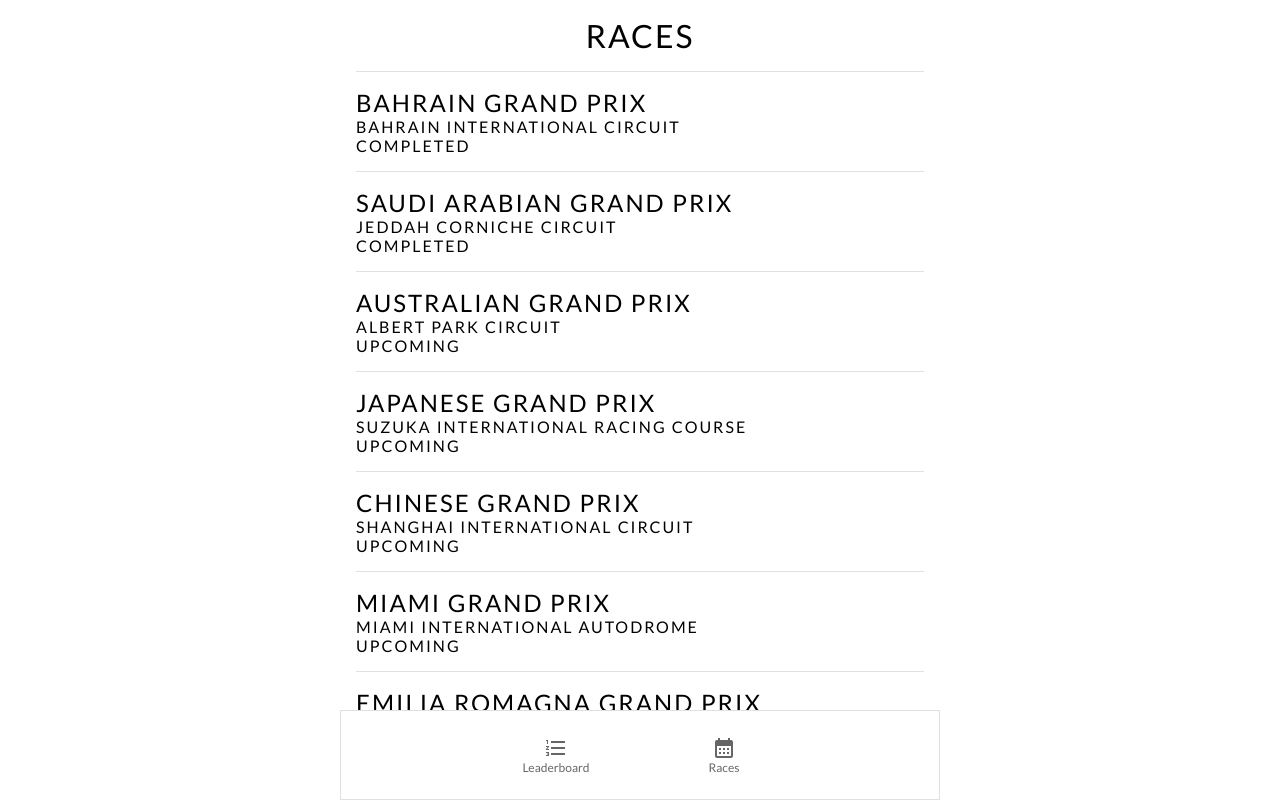
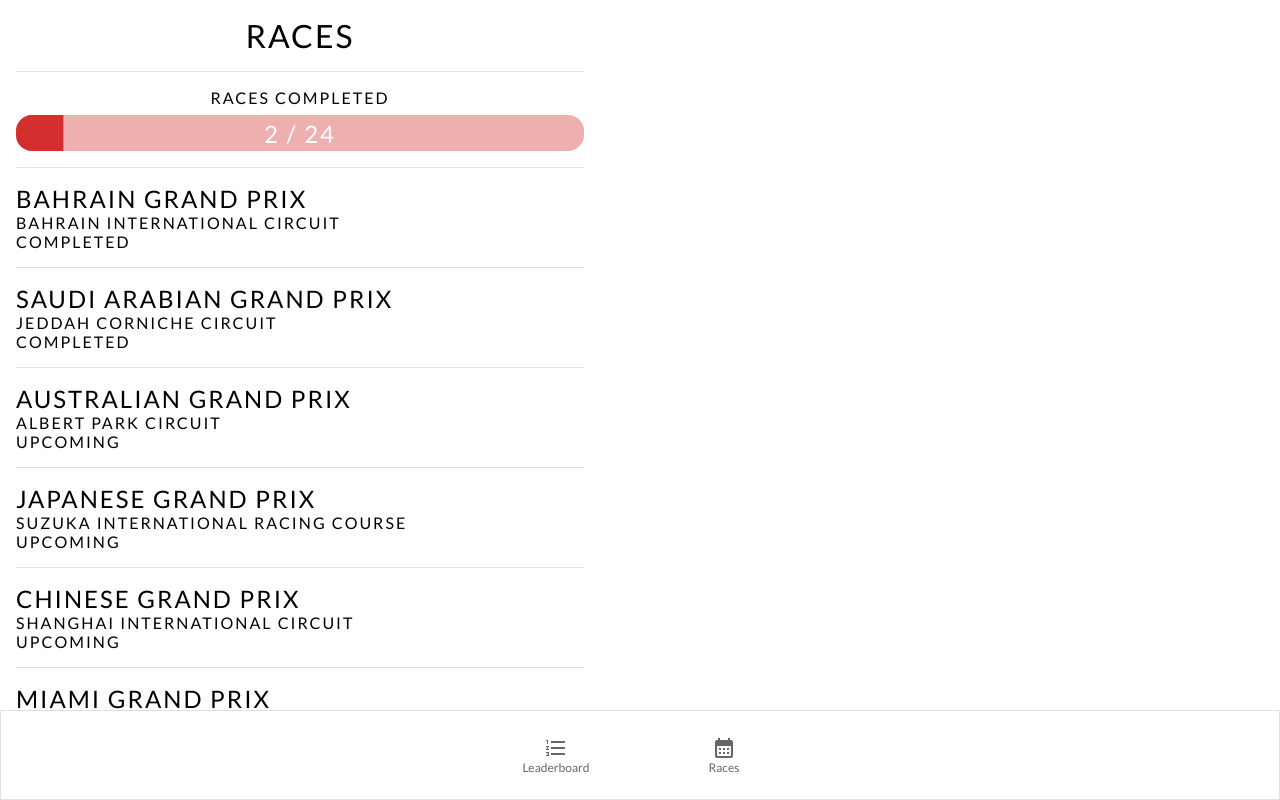
Before and after one commit to JamesCrawley/f1-2024, a Next.js app: page /races in a window 1280 px wide. Built offline with nearby package versions, Linux system fonts and the light colour scheme.

Commit message:
Updated styling

```diff
--- a/src/app/layout.tsx
+++ b/src/app/layout.tsx
@@ -11,20 +11,15 @@ const RootLayout: FC<PropsWithChildren> = ({ children }) => {
   return (
     <html lang="en">
       <ThemeProvider>
-        <Stack
-          component="body"
-          direction="row"
-          justifyContent="center"
-          width="100vw"
-        >
-          <Stack flex={1} height="100vh" maxWidth="600px" overflow="none">
-            <Box flex={1} overflow="auto">
+        <body>
+          <Box display="grid" gridTemplateRows="1fr auto" height="100vh">
+            <Stack flex={1} maxWidth="600px" overflow="hidden">
               {children}
-            </Box>
+            </Stack>
 
             <Navbar />
-          </Stack>
-        </Stack>
+          </Box>
+        </body>
       </ThemeProvider>
     </html>
   );
--- a/src/app/races/page.tsx
+++ b/src/app/races/page.tsx
@@ -2,27 +2,25 @@ import type { FC } from "react";
 
 import { Divider, Stack, Typography } from "@mui/material";
 
+import { RacesProgress } from "@/components/races-progress";
 import { races } from "@/data/races";
 
 const RacesPage: FC = () => {
   return (
     <Stack px={2}>
-      <Stack
-        bgcolor="white"
-        position="sticky"
-        pt={2}
-        rowGap={2}
-        top={0}
-        zIndex={1}
-      >
+      <Stack bgcolor="white" pt={2} rowGap={2}>
         <Typography mx="auto" variant="lg">
           Races
         </Typography>
 
         <Divider />
+
+        <RacesProgress />
+
+        <Divider />
       </Stack>
 
-      <Stack divider={<Divider />}>
+      <Stack divider={<Divider />} overflow="auto">
         {races.map(({ id, name, circuitName, status }) => {
           return (
             <Stack key={id} py={2}>
```
Also changed, not shown: src/app/leaderboard/page.tsx (+8 -16 lines).
